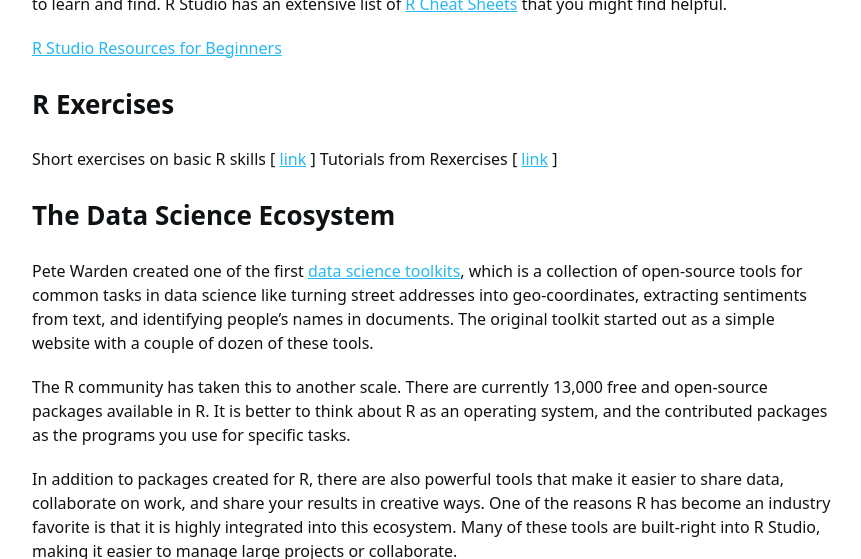
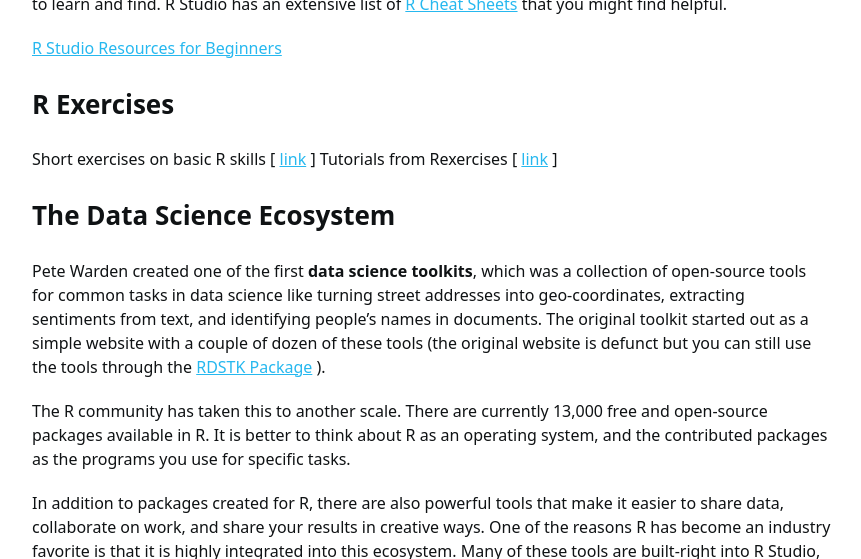
Before and after one commit to DS4PS/cpp-526-sum-2021, a Jekyll site: the page built from resources.md, in a window 1280 px wide and 900 px high, scrolled down 966 px, cut to the strip 0-559 px from the top of the window. Shown: the whole strip, without its empty margins (208-1069 px from the left). Built offline with Jekyll 4.4.1, drawn with Linux system fonts in a browser that asks for light colours; nearby versions of some CDN libraries; a style sheet for code colours, icons or effects is not loaded.

Commit message:
Update resources.md

```diff
--- a/resources.md
+++ b/resources.md
@@ -44,7 +44,7 @@ Tutorials from Rexercises [ [link](https://www.r-exercises.com/start-here-to-lea
 
 ## The Data Science Ecosystem
 
-Pete Warden created one of the first [data science toolkits](http://www.datasciencetoolkit.org/), which is a collection of open-source tools for common tasks in data science like turning street addresses into geo-coordinates, extracting sentiments from text, and identifying people's names in documents. The original toolkit started out as a simple website with a couple of dozen of these tools.
+Pete Warden created one of the first **data science toolkits**, which was a collection of open-source tools for common tasks in data science like turning street addresses into geo-coordinates, extracting sentiments from text, and identifying people's names in documents. The original toolkit started out as a simple website with a couple of dozen of these tools (the original website is defunct but you can still use the tools through the [RDSTK Package](https://cran.r-project.org/web/packages/RDSTK/RDSTK.pdf) ).
 
 The R community has taken this to another scale. There are currently 13,000 free and open-source packages available in R. It is better to think about R as an operating system, and the contributed packages as the programs you use for specific tasks.
 
```
